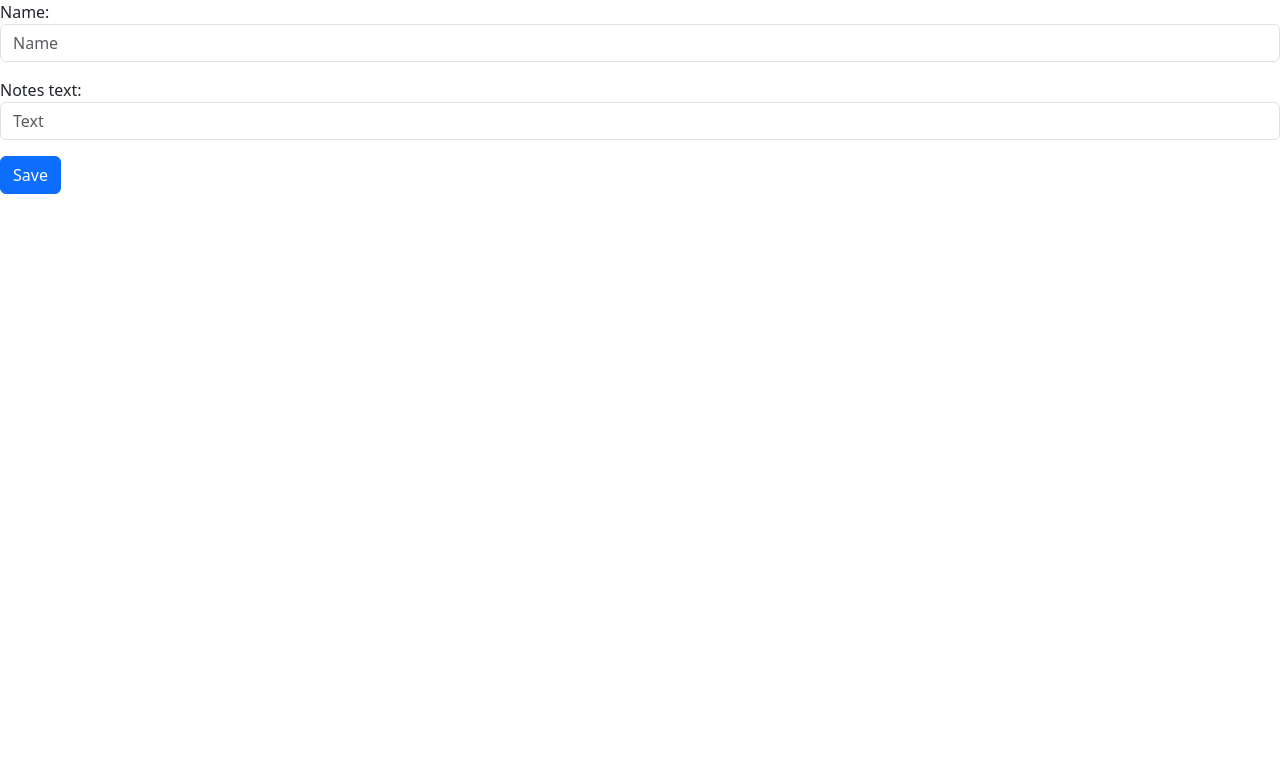
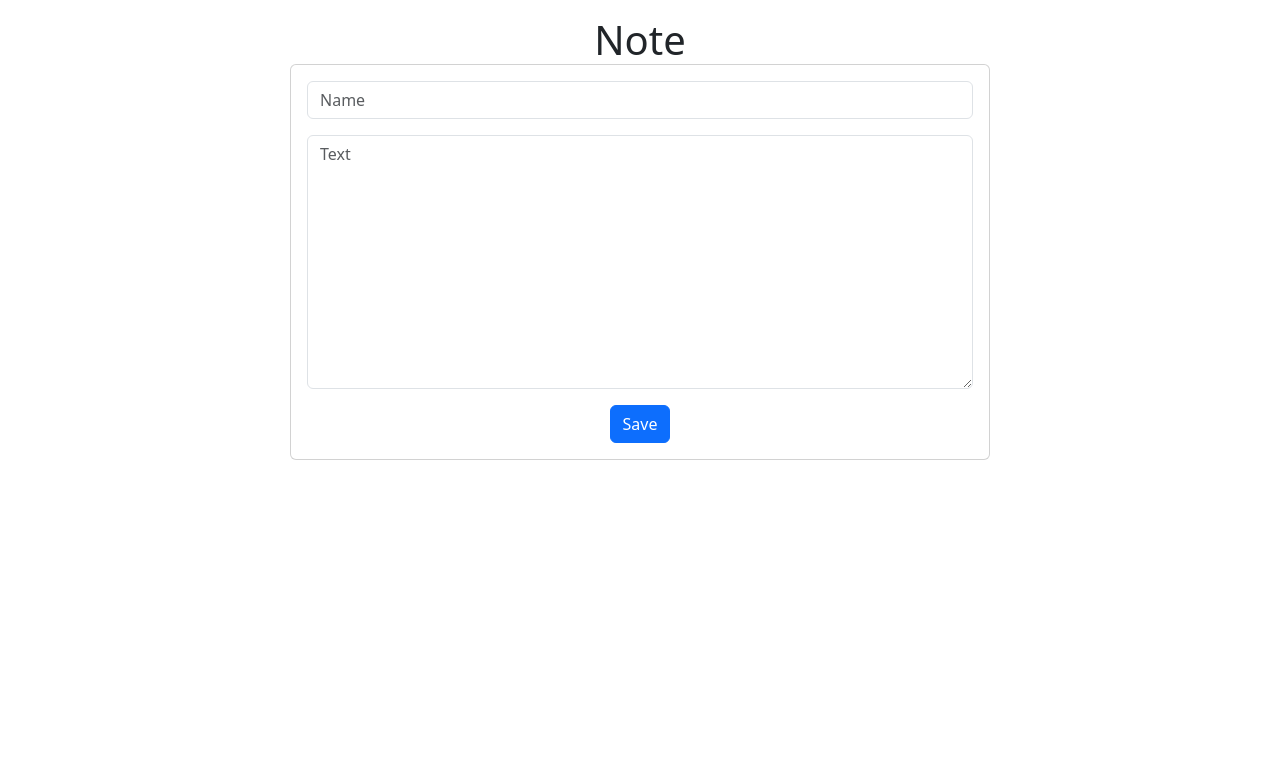
Before and after one commit to andjey777/browser-notes, a Django app: page /notes/ in a window 1280 px wide. Shown: the top 783 px of the page. Run offline with Django 5.2, Linux system fonts and the light colour scheme; some libraries are stand-ins or nearby versions.

Commit message:
better css

```diff
--- a/notes/forms.py
+++ b/notes/forms.py
@@ -5,8 +5,10 @@ from notes.models import NotesModel
 
 
 class NotesForm(forms.Form):
-    name = forms.CharField(widget=forms.TextInput(attrs={"class": "form-control", "placeholder": "Name"}))
-    notes_text = forms.CharField(widget=forms.TextInput(attrs={"class": "form-control", "placeholder": "Text"}))
+    name = forms.CharField(label="", widget=forms.TextInput(attrs={"class": "form-control", "placeholder": "Name"}))
+    notes_text = forms.CharField(
+        label="", widget=forms.Textarea(attrs={"class": "form-control", "placeholder": "Text"})
+    )
 
     class Meta:
         model = NotesModel
--- a/templates/notes/index.html
+++ b/templates/notes/index.html
@@ -9,12 +9,16 @@
     <title>Browser Notes</title>
 </head>
 
-<body>
-    <form method="POST">
-        {% csrf_token %}
-        {{ form.as_p }}
-        <button class="btn btn-primary" type="submit">Save</button>
-    </form>
+<body class="m-3">
+    <h1 style="max-width: 700px; text-align: center; margin:0 auto;">Note</h1>
+    <div class="card" style="max-width: 700px; text-align: center; margin:0 auto;">
+
+        <form class="m-3" method="POST">
+            {% csrf_token %}
+            {{ form.as_p }}
+            <button class="btn btn-primary" type="submit">Save</button>
+        </form>
+    </div>
 </body>
 
 </html>
```
